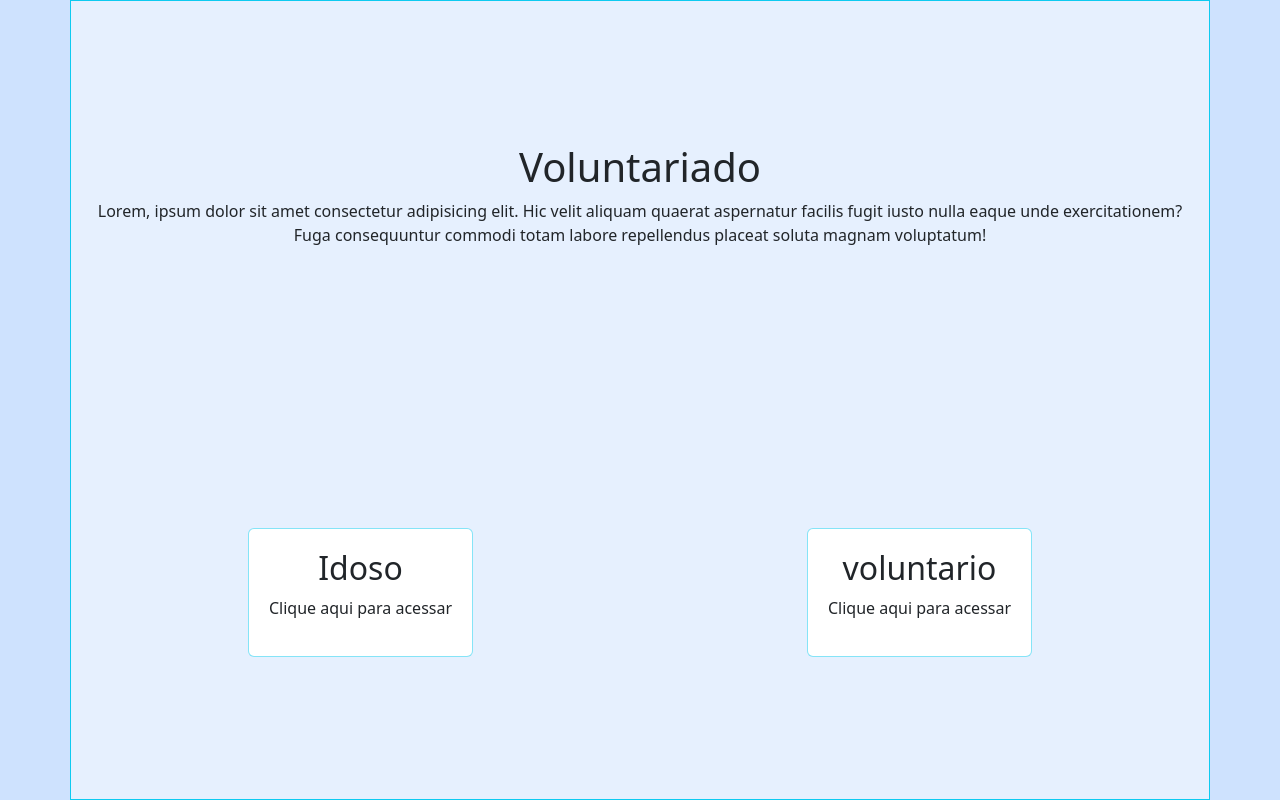
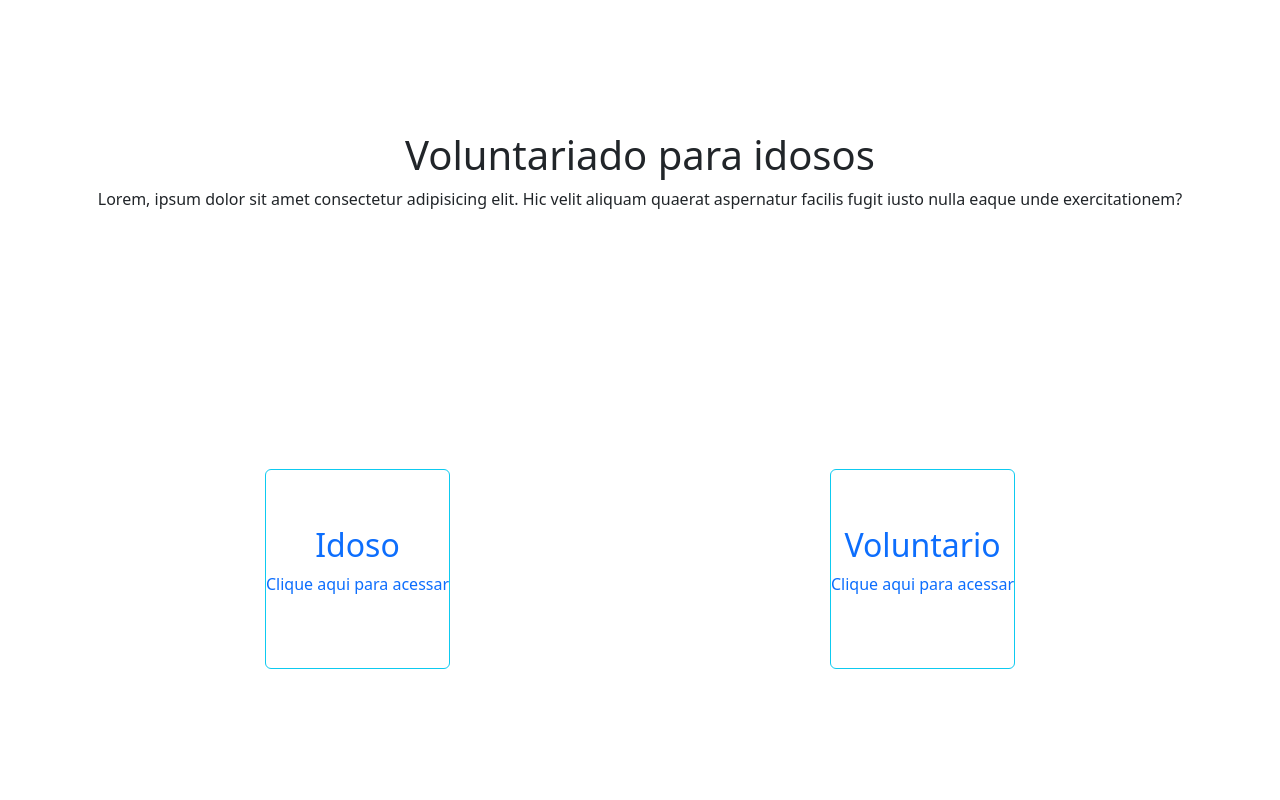
Before and after one commit to LuisTakeo/Web-Voluntariado-TCC, a plain HTML site: page index.html in a window 1280 px wide. Drawn offline with nearby package versions, Linux system fonts and the light colour scheme.

Commit message:
Estilizado e organizado index

```diff
--- a/index.css
+++ b/index.css
@@ -11,6 +11,22 @@ a{
     min-height: 100vh;
 }
 
+.container__title {
+
+}
+
+.container__descricao {
+
+}
+
+.container__opcoes {
+    gap: 10px;
+}
+
+.opcoes__entrar {
+    height: 200px;
+}
+
 
 
 .entrar__opcao {
--- a/index.html
+++ b/index.html
@@ -11,21 +11,21 @@
     <link rel="stylesheet" href="style-global.css">
     <link rel="stylesheet" href="./index.css">
 </head>
-<body class="bg-primary index">
-    <div class="container text-center border border-info bg-white d-flex flex-column justify-content-around">
+<body class=" index">
+    <div class="container text-center d-flex flex-column justify-content-around">
         <section>
-            <h1 class="container__title">Voluntariado</h1>
-        <p class="container__descricao">Lorem, ipsum dolor sit amet consectetur adipisicing elit. Hic velit aliquam quaerat aspernatur facilis fugit iusto nulla eaque unde exercitationem? Fuga consequuntur commodi totam labore repellendus placeat soluta magnam voluptatum!</p>
+            <h1 class="container__title">Voluntariado para idosos</h1>
+        <p class="container__descricao">Lorem, ipsum dolor sit amet consectetur adipisicing elit. Hic velit aliquam quaerat aspernatur facilis fugit iusto nulla eaque unde exercitationem? </p>
         </section>
 
 
-        <section class="container__entrar d-flex justify-content-around align-items-center">
-            <a class="entrar__opcao card border border-info rounded" href="./src/idoso/login-idoso.html">
+        <section class="container__opcoes d-flex justify-content-around align-items-center">
+            <a class="opcoes__entrar border border-info rounded d-flex flex-column justify-content-center" href="./src/idoso/login-idoso.html">
                 <h2 class="entrar__titulo">Idoso</h2>
                 <p class="entrar__texto">Clique aqui para acessar</p>
             </a>
-            <a class="entrar__opcao card border border-info rounded" href="./src/voluntario/login-voluntario.html">
-                <h2 class="entrar__titulo">voluntario</h2>
+            <a class="opcoes__entrar border border-info rounded d-flex flex-column justify-content-center" href="./src/voluntario/login-voluntario.html">
+                <h2 class="entrar__titulo">Voluntario</h2>
                 <p class="entrar__texto">Clique aqui para acessar</p>
             </a>
         </section>
```
